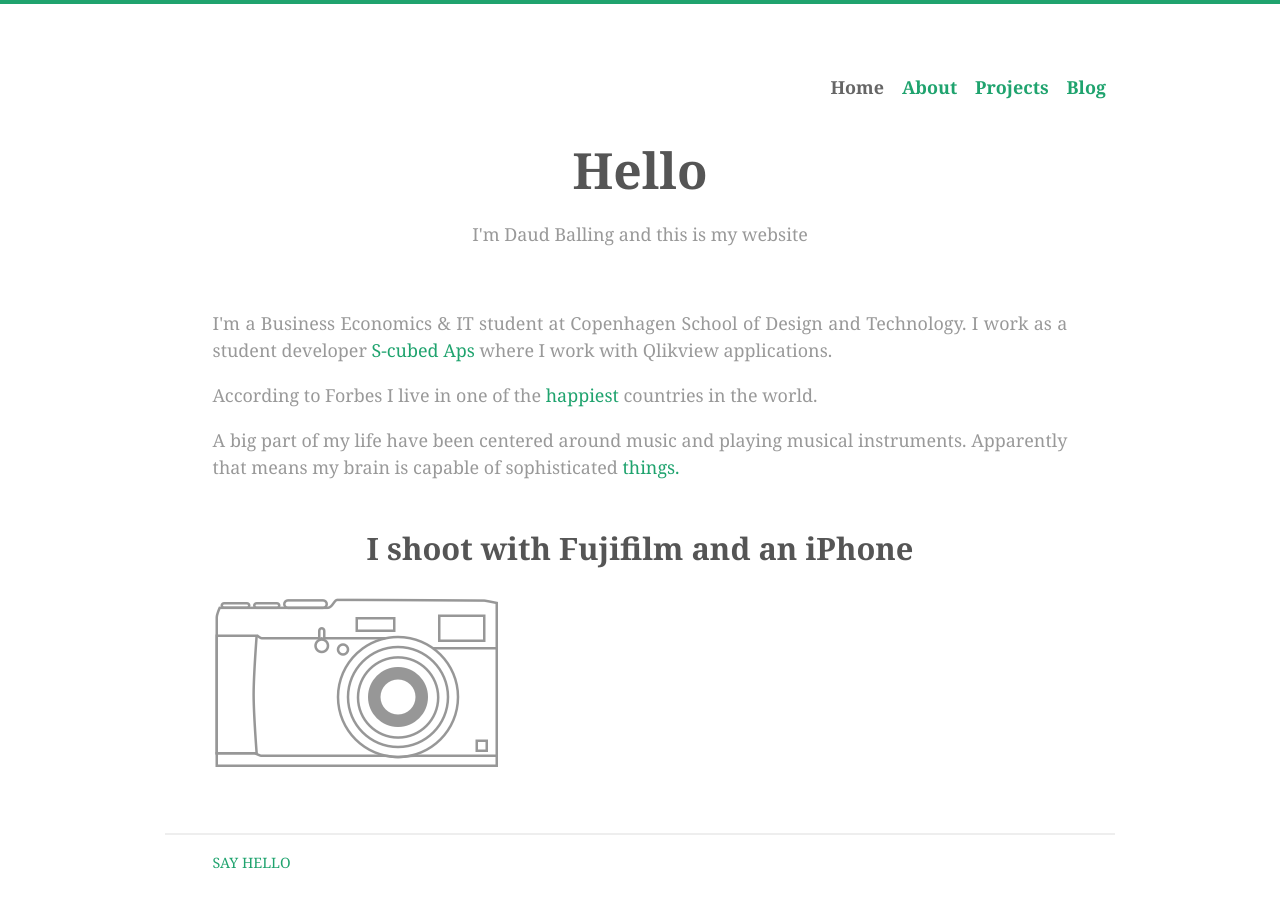
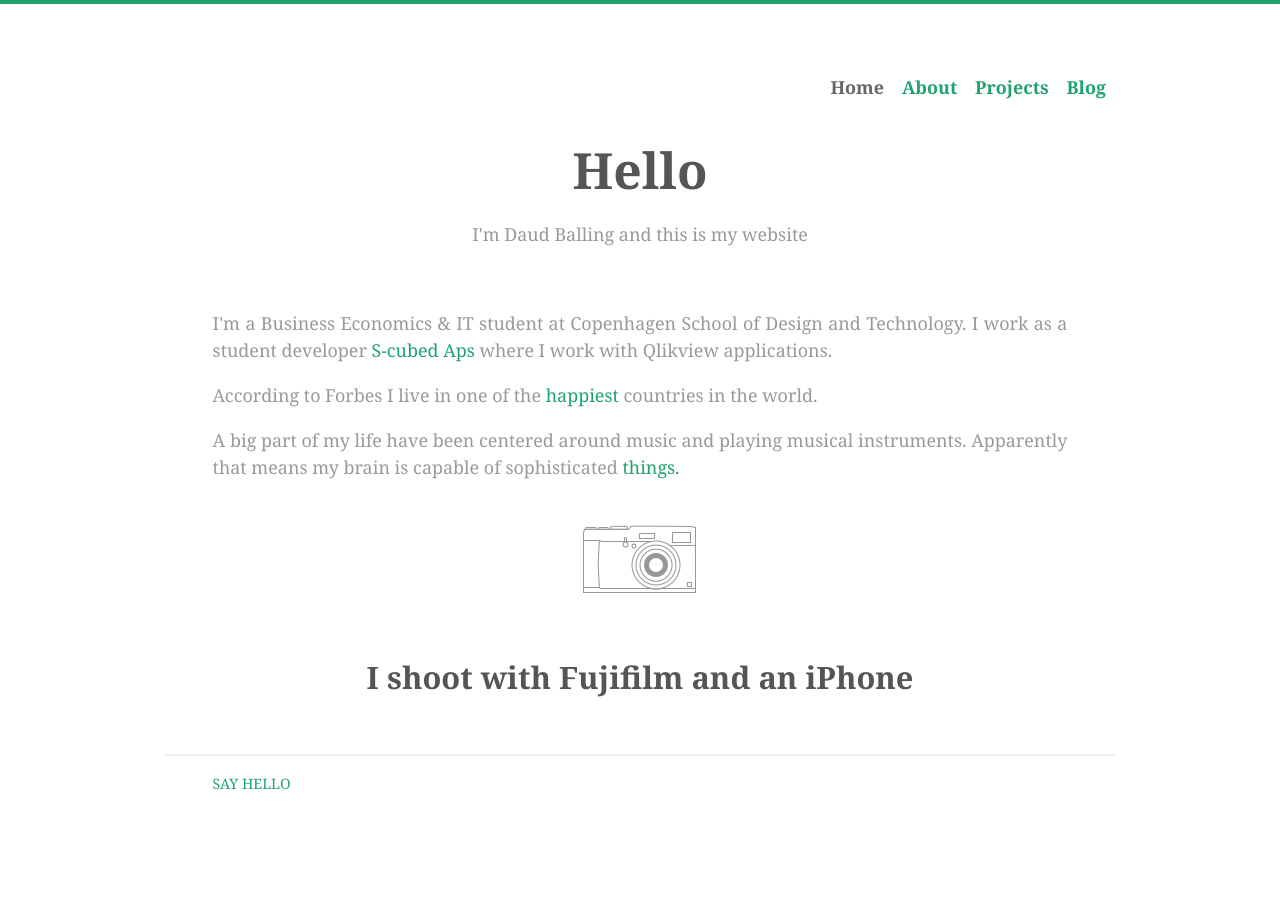
Before and after one commit to daudballing/daudballing.github.io, a Jekyll site: the page built from index.html, in a window 1280 px wide. Built offline with Jekyll 4.4.1, drawn with Linux system fonts in a browser that asks for light colours; Markdown is read by kramdown in place of the engine named in the settings.

Commit message:
Updating index.html

```diff
--- a/css/main.css
+++ b/css/main.css
@@ -7,7 +7,7 @@ $ /*****************************************************************************
 *, *:before, *:after { -moz-box-sizing: border-box; -webkit-box-sizing: border-box; box-sizing: border-box;}
 
 html {
-  font: 100%/1.5 "Noto Sans", sans-serif;
+  font: 95%/1.5 "Noto Sans", sans-serif;
   font-weight: 400;
   text-rendering: optimizeLegibility;
   -webkit-font-smoothing: antialiased;}
@@ -38,6 +38,7 @@ h1, h2, h3, h4, h5, h6 {
   background-color: #FFF;
   color: #555;
   font: 'Noto Sans' Helvetica, Arial, sans-serif;
+  font-size: 10rem;
   text-align: justify;
 }
 
@@ -45,7 +46,7 @@ h1, h2, h3, h4, h5, h6 {
 
 @media (min-width: 40rem) {
 
-  html { font-size: 112%; }
+  html { font-size: 115%; }
   .posts a{ font-size: 2rem;}
 }
 
@@ -362,8 +363,17 @@ section:first-of-type { border-top: none; }
 
 .column { margin-bottom: 1.5rem; }
 
+
+  .center-block {
+    display: block;
+    margin-right: auto;
+    margin-left: auto;
+  }
+    .center-text{
+    text-align: center;
+    }
+
     @media (min-width: 40rem) {
-
     .column {
       float: left;
       margin-right: 5%;
@@ -385,7 +395,14 @@ section:first-of-type { border-top: none; }
     }
     .column.flow-opposite { float: right; }
 
-
+    .center-block {
+      display: block;
+      margin-right: auto;
+      margin-left: auto;
+    }
+      .center-text{
+      text-align: center;
+      }
   }
 
 /*****************************************************************************/
--- a/index.html
+++ b/index.html
@@ -19,11 +19,13 @@ home: true
 			<p>A big part of my life have been centered around music and playing musical instruments. Apparently that means my brain is capable of sophisticated <a href="http://www.policymic.com/articles/88357/science-shows-how-guitar-players-brains-are-actually-different-from-everybody-elses">things.</a></p>
 		</div>
 	<row class="row clearfix">
+		<div class="column full">
+          <div class="row center-text">
+			<img src="assets/images/x100t/x100t-icon-small.png">
+		  </div>
+        </div>
+	</div>
+    <row class="row clearfix">
 		<h2>I shoot with Fujifilm and an iPhone</h2>
 	</div>
-	<row class="row clearfix">
-		<div class="column full">
-			<img src="assets/images/x100t/x100t-icon.png">
-		</div>
-	</div>
 </div>
```
Lines whose indentation alone changed are shown as unchanged.
